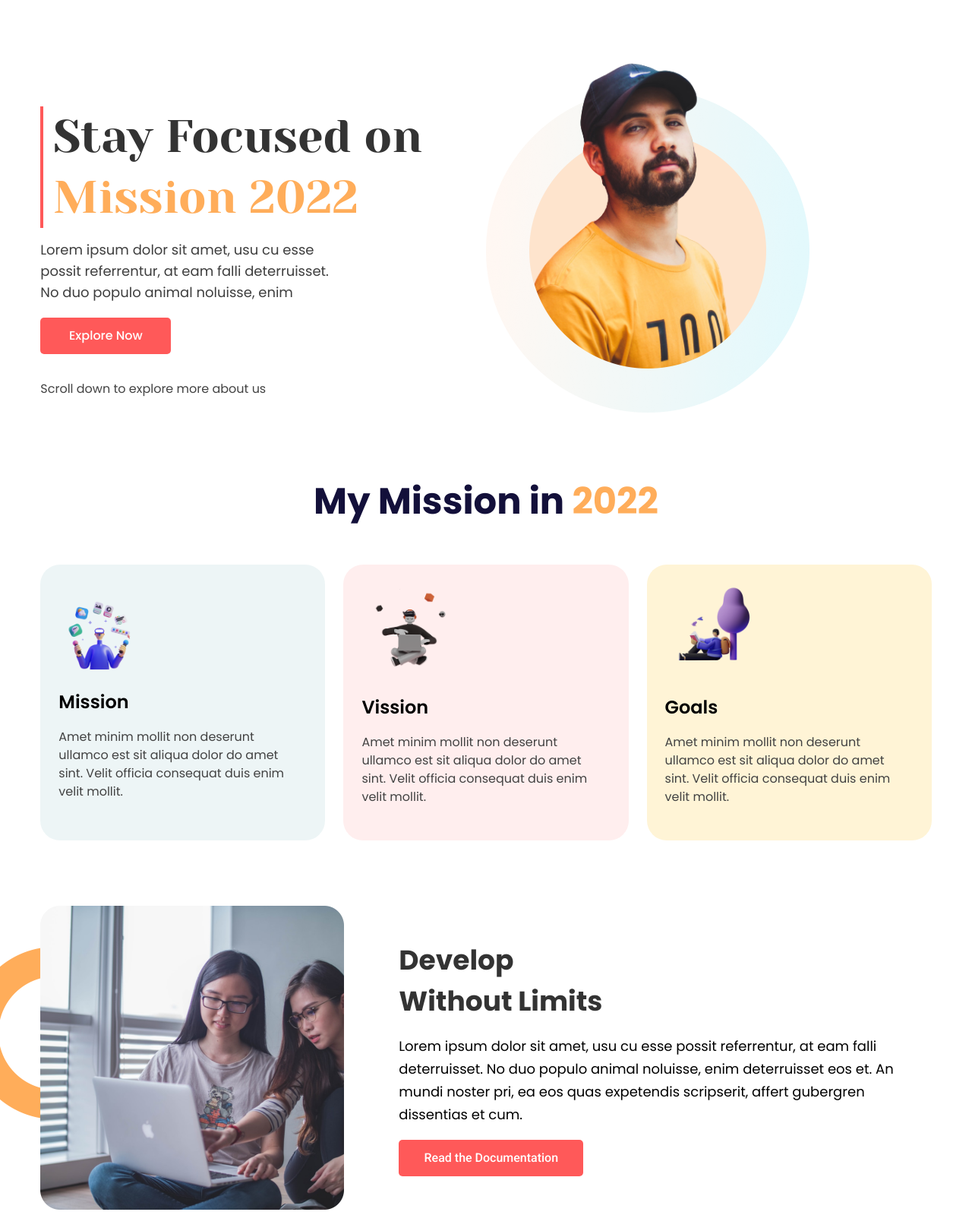
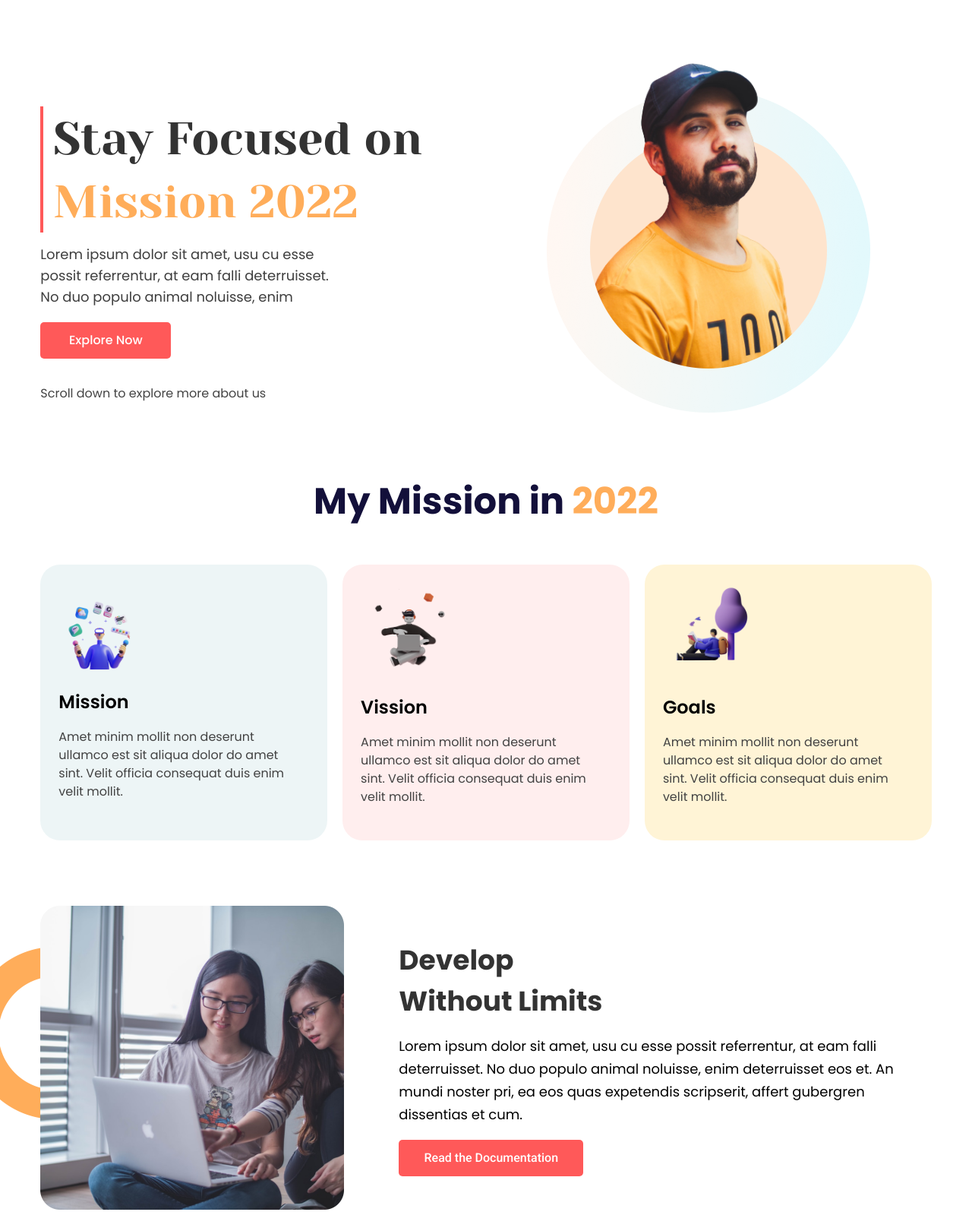
Before and after one commit to Ahmad-Maimun/Mission-2022, a plain HTML site: page index.html in a window 1280 px wide. Shown: the top 1595 px of the page at 76% size. Drawn offline with nearby package versions, Linux system fonts and the light colour scheme.

Commit message:
Responsive Started

```diff
--- a/index.html
+++ b/index.html
@@ -29,25 +29,25 @@
       </script>
 </head>
 <body>
-    <div class="container mx-auto w-11/12 grid grid-cols-2">
+    <div class="container mx-auto w-11/12 grid grid-cols-1 lg:grid-cols-2">
       <div class="mt-[140px]">
-        <h1 class="border-l-[4px] border-[#FF5959] ps-[13px] mb-[15px]">
-          <span class="font-yeseva text-[60px] font-normal leading-[80px] text-[#333333]">Stay Focused on </span>
-          <span class="font-yeseva text-[60px] font-normal leading-[80px] text-[#FFAD5A]">Mission 2022</span>
+        <h1 class="border-l-[4px] border-[#FF5959] ps-[13px] mb-[15px] text-[60px] leading-[80px] w-[503px]">
+          <span class="font-yeseva font-normal text-[#333333]">Stay Focused on </span>
+          <span class="font-yeseva font-normal text-[#FFAD5A]">Mission 2022</span>
         </h1>
         <p class="max-w-[400px] font-poppins font-normal text-[18px] leading-[28px] text-[#3E3E3E] mb-[19px]">Lorem ipsum dolor sit amet, usu cu esse possit referrentur, at eam falli deterruisset. No duo populo animal noluisse, enim</p>
         <button class="w-[172px] h-[48px] bg-[#FF5959] text-[#fff] font-poppins font-medium text-[16px] rounded-[5px] block mb-[33px]">Explore Now</button>
         <span class="font-poppins font-normal text-[16px] text-[#434343]">Scroll down to explore more about us</span>
       </div>
       <div>
-        <img class="w-[426px]" src="./assets/images/person/person-2.png" alt="">
+        <img class="w-[426px] md:mx-auto" src="./assets/images/person/person-2.png" alt="">
       </div>
     </div>
     <div class="container mx-auto w-11/12 relative">
       <div class="heading mt-[82px] mb-[48px]">
         <h2 class="font-poppins font-bold text-[48px] leading-[70px] text-center text-[#13103A]">My Mission in <span class="text-[#FFAD5A]">2022</span></h2>
       </div>
-      <div class="grid grid-cols-3 gap-x-[24px]">
+      <div class="grid grid-cols-1 md:grid-cols-2 lg:grid-cols-3 gap-x-[24px] lg:gap-x-[20px]">
         <div class="bg-[rgba(79,157,166,0.10)] rounded-[26px] pt-[25px] pl-[24px] pb-[45px]">
           <img class="w-[126px] mb-[19px]" src="./assets/images/illustrators/illustrator-1.png" alt="">
           <h4 class="font-poppins font-semibold text-[24px] text-[#000] mb-[16px]">Mission</h4>
@@ -58,7 +58,7 @@
           <h4 class="font-poppins font-semibold text-[24px] text-[#000] mb-[16px]">Vission</h4>
           <p class="max-w-[315px] font-poppins font-normal text-[16px] text-[#424242]">Amet minim mollit non deserunt ullamco est sit aliqua dolor do amet sint. Velit officia consequat duis enim velit mollit.</p>
         </div>
-        <div class="bg-[#FFF4D6] rounded-[26px] pt-[25px] pl-[24px] pb-[45px]">
+        <div class="bg-[#FFF4D6] rounded-[26px] pt-[25px] pl-[24px] pb-[45px] md:mt-6 lg:mt-0">
           <img class="w-[126px] mb-[19px]" src="./assets/images/illustrators/illustrator-3.png" alt="">
           <h4 class="font-poppins font-semibold text-[24px] text-[#000] mb-[16px]">Goals</h4>
           <p class="max-w-[315px] font-poppins font-normal text-[16px] text-[#424242]">Amet minim mollit non deserunt ullamco est sit aliqua dolor do amet sint. Velit officia consequat duis enim velit mollit.</p>
@@ -83,7 +83,7 @@
         <button class="w-[242px] h-[48px] bg-[#FF5959] rounded-[5px] font-robot font-medium text-[16px] leading-[20px] text-white">Read the  Documentation</button>
       </div>
       <div class="col-start-9 col-end-12 ml-auto">
-        <img class="w-[400px] z-[1]" src="./assets/images/pictures/coding.png" alt="">
+        <img class="w-[400px] z-[1]" src="./assets/images/pictures/project.png" alt="">
         <img class="absolute -bottom-[70px] right-[10px] z-[-1] w-[200px]" src="./assets/images/shapes/shape-1.png" alt="">
       </div>
     </div>
```
Also changed, not shown: backup.txt (deleted).
